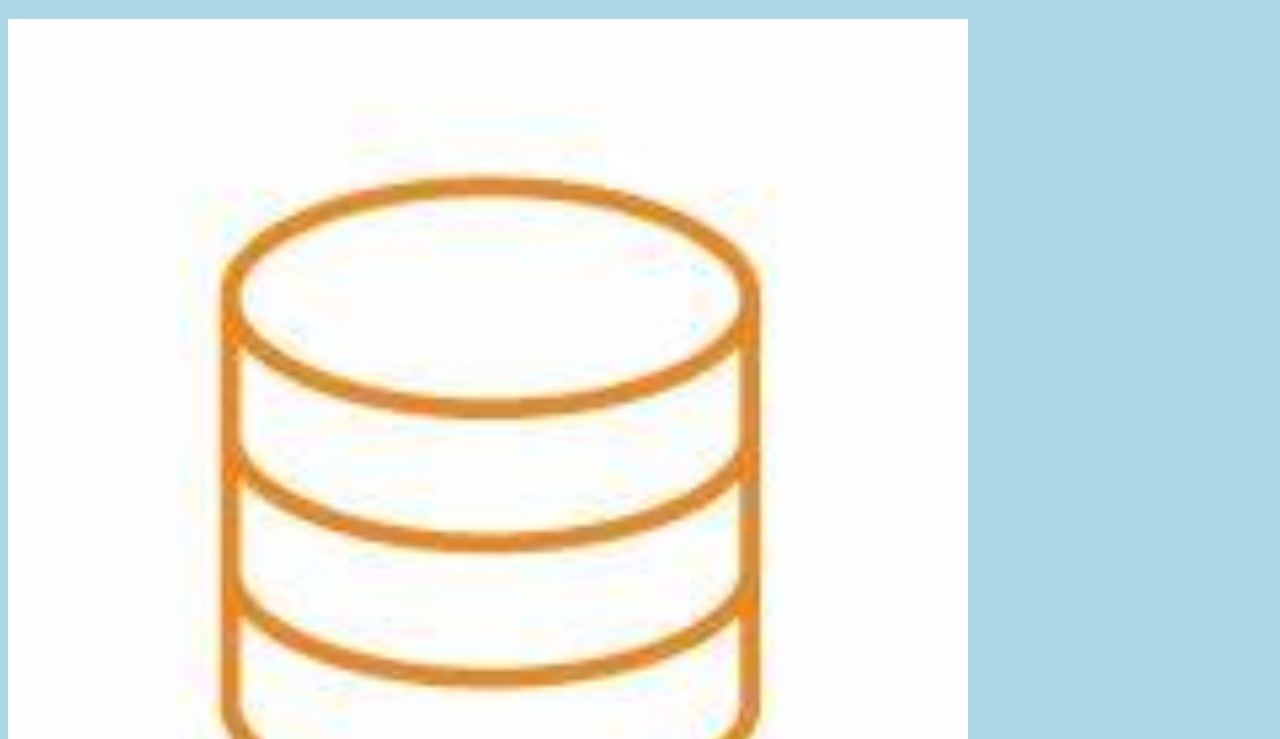
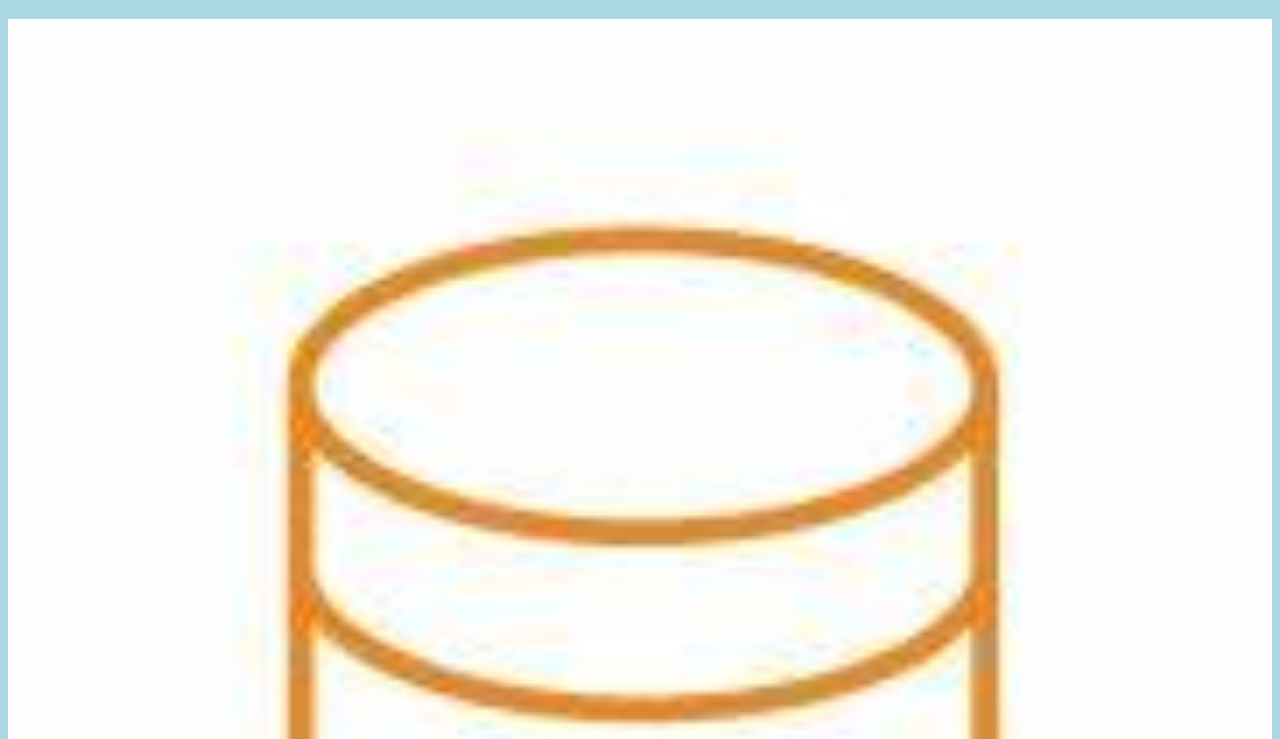
Before and after one commit to shekrsaini/hello-world, a plain HTML site: page index.html in a window 1280 px wide. Shown: the part 61-800 px from the top of the page. Drawn offline with Linux system fonts and the light colour scheme.

Commit message:
updated index.html. resized images

```diff
--- a/index.html
+++ b/index.html
@@ -8,7 +8,7 @@
 
 <h1>Hello world!</h1>
 <div><img src="img_hello_world.jpg" alt="Hello World from Space"
-style="width:100%;max-width:960px"></div>
+style="width:100%;max-width:640"></div>
 <p>This is the first file in my new Git Repo.</p>
 <p>This line is here to show how merging works.</p>
 <div><img src="img_hello_git.jpg" alt="Hello Git" style="width:100%;max-width:640px"></div>
```
